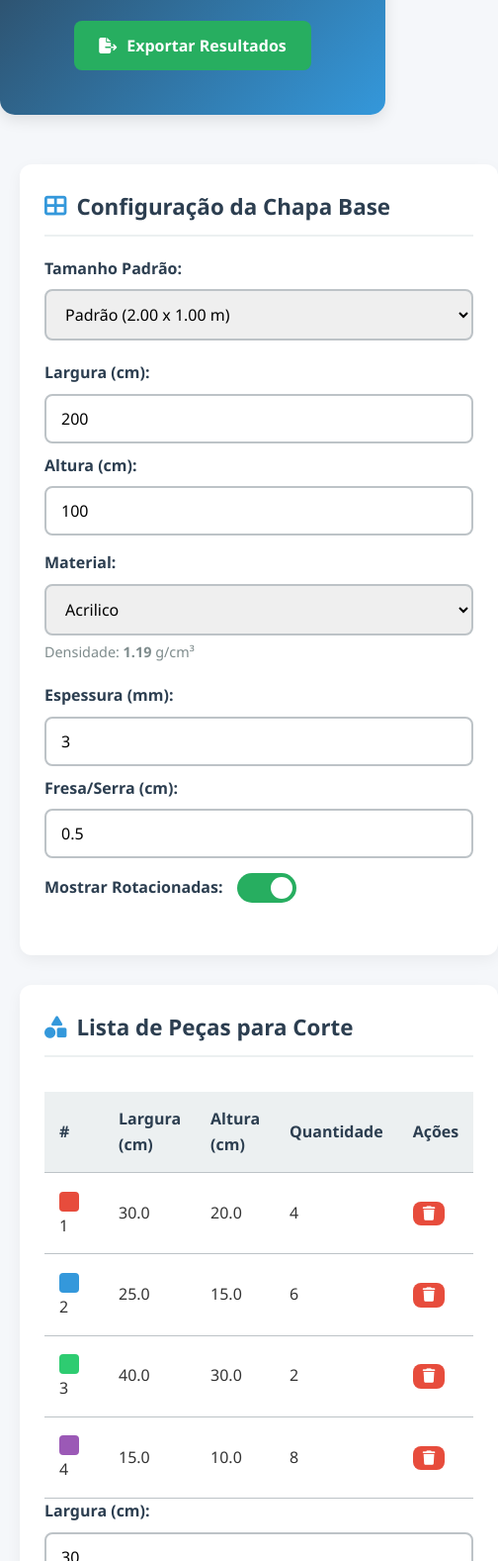
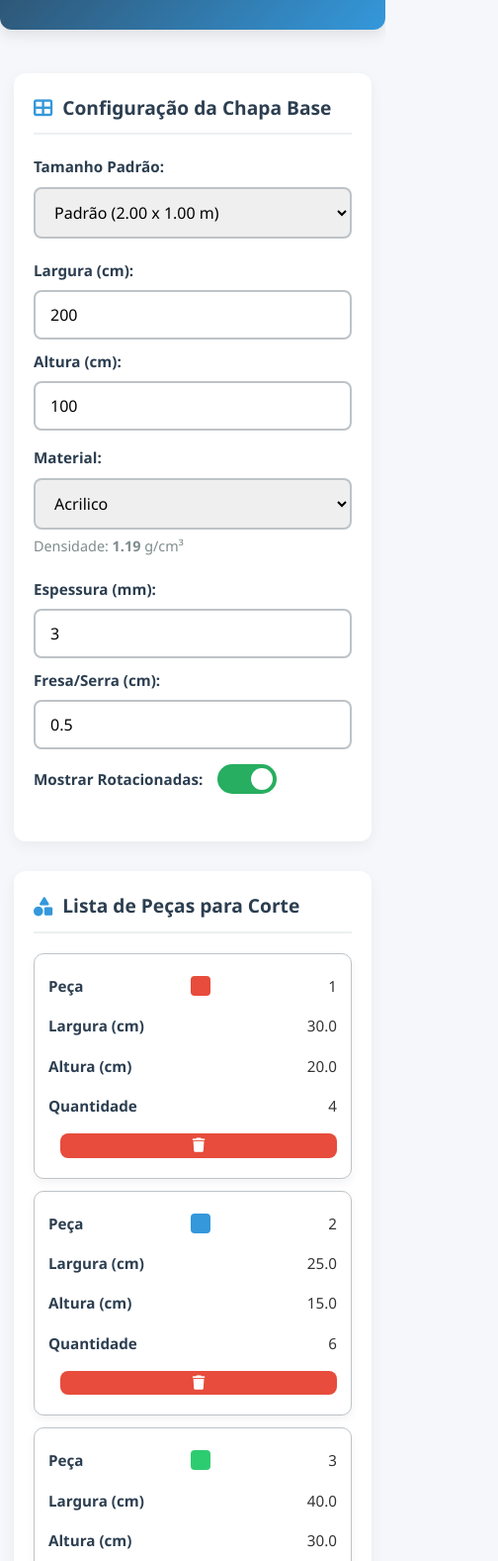
Before and after one commit to ToniLisboa/projeto-calculadora-nesting, a plain HTML site: page index.html in a window 390 px wide. Shown: the part 162-1739 px from the top of the page at 99% size, 504 px wide, since content can reach past the window. Drawn offline with nearby package versions, Linux system fonts and the light colour scheme.

Commit message:
Ajustes na Responsividade

```diff
--- a/estilo/style.css
+++ b/estilo/style.css
@@ -26,6 +26,18 @@
     max-width: 1200px;
     margin: 0 auto;
     padding: 20px;
+}
+
+.sr-only {
+    position: absolute;
+    width: 1px;
+    height: 1px;
+    padding: 0;
+    margin: -1px;
+    overflow: hidden;
+    clip: rect(0, 0, 0, 0);
+    white-space: nowrap;
+    border: 0;
 }
 
 header {
@@ -470,11 +482,33 @@
     100% { transform: rotate(360deg); }
 }
 
+@media (max-width: 1200px) {
+    .container {
+        padding: 18px;
+    }
+
+    .header-content {
+        gap: 16px;
+    }
+
+    .stats-box {
+        gap: 15px;
+    }
+}
+
 @media (max-width: 768px) {
     .header-content {
         flex-direction: column;
         text-align: center;
         gap: 20px;
+    }
+
+    .logo h1 {
+        font-size: 1.5rem;
+    }
+
+    .logo span {
+        font-size: 0.95rem;
     }
 
     .form-row {
@@ -489,4 +523,118 @@
     .chart-area {
         height: 260px;
     }
+
+    .card {
+        padding: 20px;
+    }
+
+    .results-header {
+        flex-direction: column;
+        align-items: flex-start;
+    }
+
+    table {
+        min-width: 560px;
+    }
 }
+
+@media (max-width: 640px) {
+    .table-container {
+        overflow-x: visible;
+    }
+
+    table {
+        min-width: 0;
+    }
+
+    thead {
+        display: none;
+    }
+
+    table, tbody, tr, td {
+        display: block;
+        width: 100%;
+    }
+
+    tr {
+        background: white;
+        border: 1px solid var(--border);
+        border-radius: 10px;
+        padding: 12px 14px;
+        margin-bottom: 12px;
+        box-shadow: 0 4px 10px rgba(0, 0, 0, 0.05);
+    }
+
+    td {
+        display: flex;
+        justify-content: space-between;
+        align-items: center;
+        gap: 12px;
+        padding: 8px 0;
+        border: 0;
+        text-align: right;
+    }
+
+    td::before {
+        content: attr(data-label);
+        font-weight: 600;
+        color: var(--dark);
+        text-align: left;
+    }
+
+    td:last-child {
+        justify-content: flex-end;
+    }
+
+    td:last-child::before {
+        content: "";
+    }
+}
+
+@media (max-width: 576px) {
+    body {
+        font-size: 0.95rem;
+    }
+
+    header {
+        padding: 18px 0;
+        border-radius: 0 0 12px 12px;
+    }
+
+    .container {
+        padding: 14px;
+    }
+
+    .logo i {
+        font-size: 2rem;
+        padding: 12px;
+    }
+
+    .logo h1 {
+        font-size: 1.3rem;
+    }
+
+    .card-title {
+        font-size: 1.2rem;
+    }
+
+    .btn {
+        width: 100%;
+    }
+
+    .stats-box {
+        gap: 12px;
+    }
+
+    .stat {
+        padding: 16px;
+    }
+
+    .sheet {
+        padding: 16px;
+    }
+
+    .chart-container {
+        padding: 20px;
+    }
+}
--- a/index.html
+++ b/index.html
@@ -28,19 +28,19 @@
         </div>
     </header>
 
-    <div class="container">
-        <div class="alert alert-success" id="successAlert">
+    <div class="container" role="main" id="conteudo">
+        <div class="alert alert-success" id="successAlert" role="status" aria-live="polite">
             <i class="fas fa-check-circle"></i> Cálculo realizado com sucesso!
         </div>
 
-        <div class="alert alert-error" id="errorAlert">
+        <div class="alert alert-error" id="errorAlert" role="alert" aria-live="assertive">
             <i class="fas fa-exclamation-circle"></i> <span id="errorMessage"></span>
         </div>
 
         <div class="app-container">
             <!-- Configuração da Chapa -->
-            <div class="card">
-                <h2 class="card-title"><i class="fas fa-th-large"></i> Configuração da Chapa Base</h2>
+            <div class="card" aria-labelledby="configChapaTitle">
+                <h2 class="card-title" id="configChapaTitle"><i class="fas fa-th-large"></i> Configuração da Chapa Base</h2>
 
                 <div class="form-group">
                     <label for="tamanhoPadrao">Tamanho Padrão:</label>
@@ -104,18 +104,19 @@
             </div>
 
             <!-- Lista de Peças -->
-            <div class="card">
-                <h2 class="card-title"><i class="fas fa-shapes"></i> Lista de Peças para Corte</h2>
+            <div class="card" aria-labelledby="listaPecasTitle">
+                <h2 class="card-title" id="listaPecasTitle"><i class="fas fa-shapes"></i> Lista de Peças para Corte</h2>
 
                 <div class="table-container">
                     <table id="pecasTable">
+                        <caption class="sr-only">Lista de peças para corte</caption>
                         <thead>
                             <tr>
-                                <th>#</th>
-                                <th>Largura (cm)</th>
-                                <th>Altura (cm)</th>
-                                <th>Quantidade</th>
-                                <th>Ações</th>
+                                <th scope="col">#</th>
+                                <th scope="col">Largura (cm)</th>
+                                <th scope="col">Altura (cm)</th>
+                                <th scope="col">Quantidade</th>
+                                <th scope="col">Ações</th>
                             </tr>
                         </thead>
                         <tbody id="pecasBody">
@@ -160,7 +161,7 @@
 
             <div id="resultados" class="hidden">
                 <div class="results-header">
-                    <h2 class="card-title"><i class="fas fa-chart-bar"></i> Resultados da Otimização</h2>
+                    <h2 class="card-title" id="resultadosTitle"><i class="fas fa-chart-bar"></i> Resultados da Otimização</h2>
                 </div>
 
                 <div class="stats-box">
--- a/logica/script.js
+++ b/logica/script.js
@@ -93,14 +93,14 @@
     pecas.forEach((peca, index) => {
         const tr = document.createElement('tr');
         tr.innerHTML = `
-            <td>
+            <td data-label="Peça">
                 <div class="item-color" style="background-color: ${peca.cor};"></div>
                 ${index + 1}
             </td>
-            <td>${peca.largura.toFixed(1)}</td>
-            <td>${peca.altura.toFixed(1)}</td>
-            <td>${peca.quantidade}</td>
-            <td>
+            <td data-label="Largura (cm)">${peca.largura.toFixed(1)}</td>
+            <td data-label="Altura (cm)">${peca.altura.toFixed(1)}</td>
+            <td data-label="Quantidade">${peca.quantidade}</td>
+            <td data-label="Ações">
                 <button onclick="removerPeca(${index})" class="btn" style="padding: 5px 10px; background-color: #e74c3c; color: white; font-size: 0.9rem;">
                     <i class="fas fa-trash"></i>
                 </button>
```
